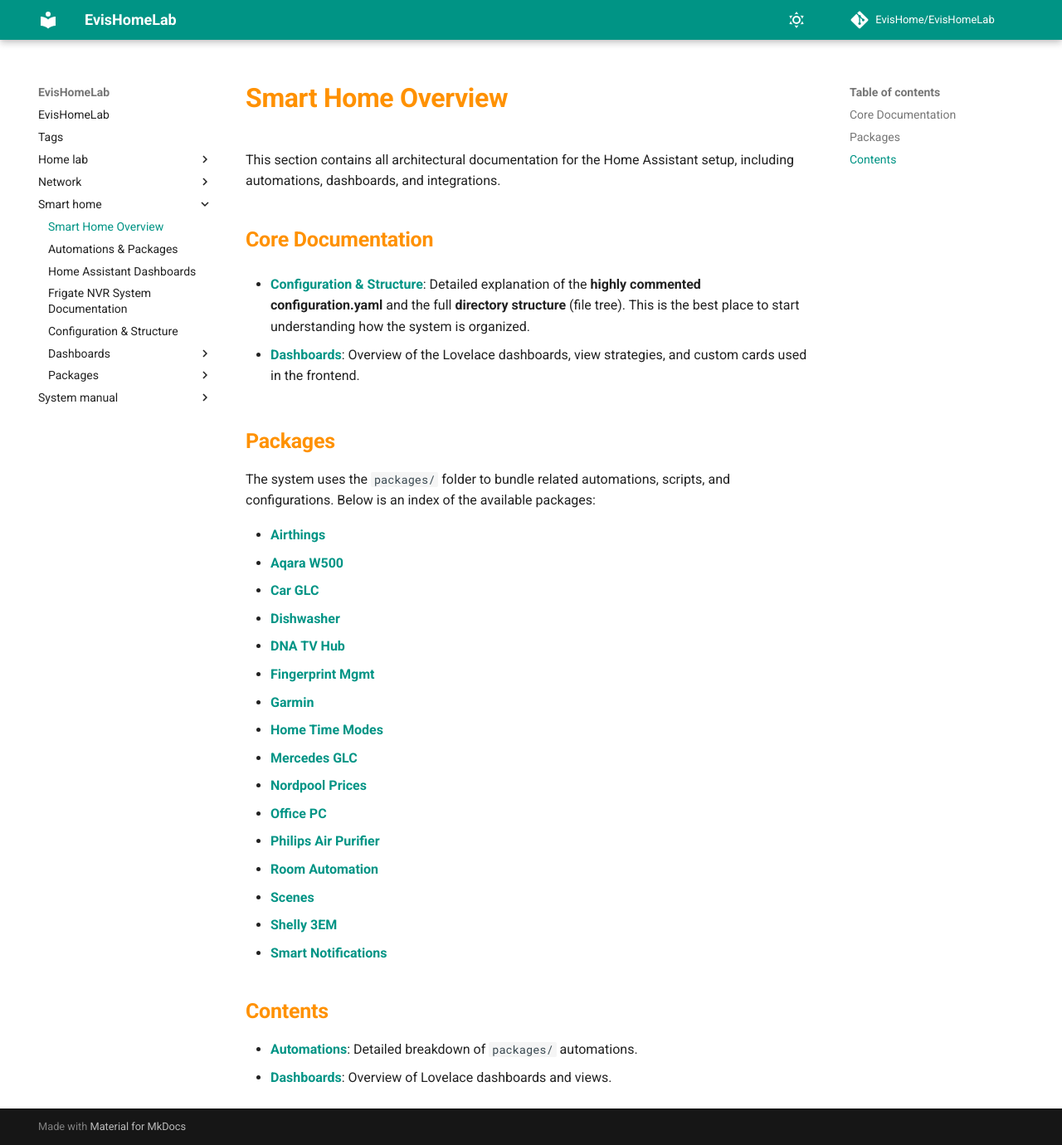
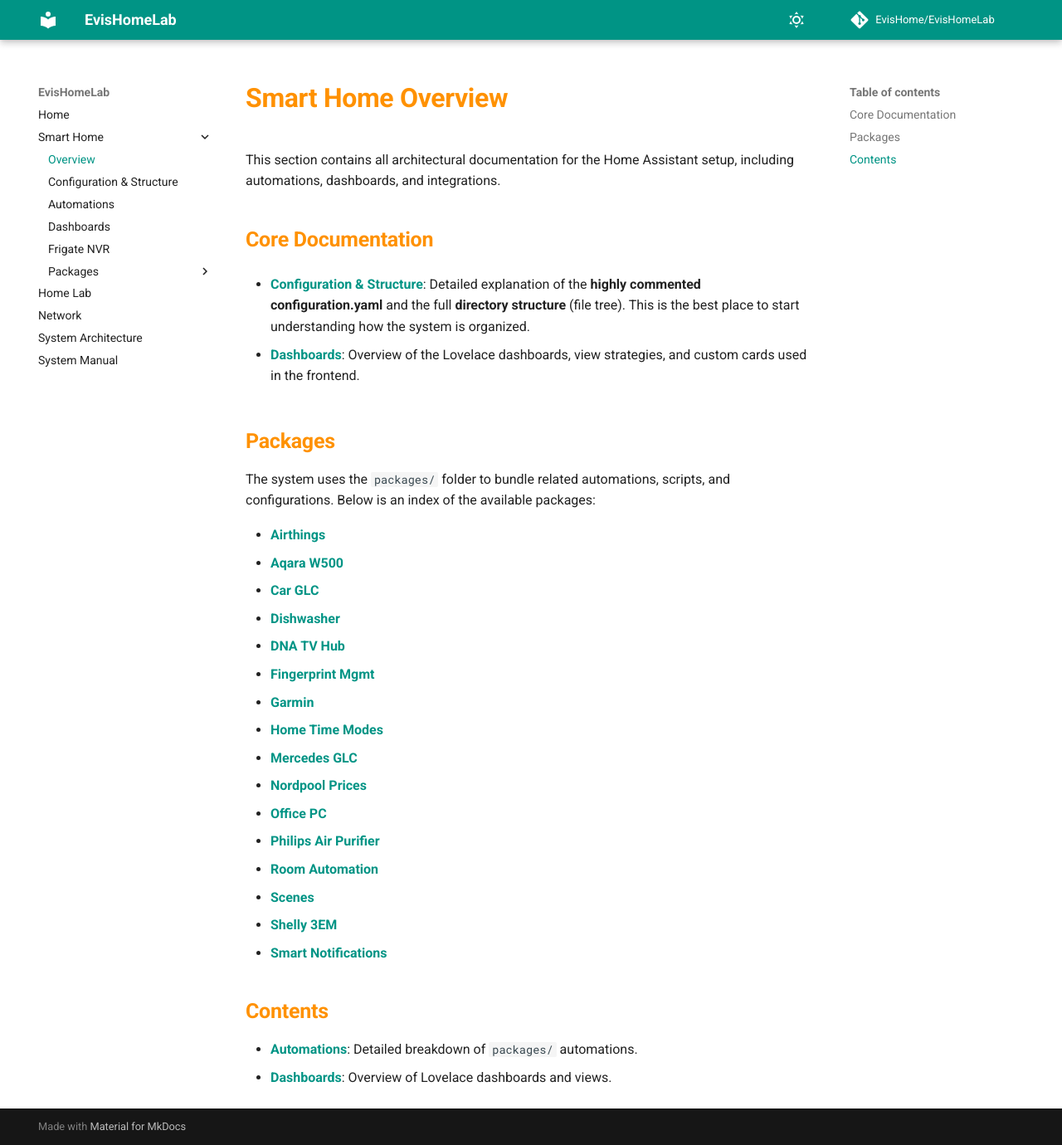
Before and after one commit to EvisHome/EvisHomeLab, an MkDocs documentation site: the page built from docs/smart-home/index.md, in a window 1280 px wide and 1380 px high. Shown: the whole window at 83% size. Built offline with MkDocs 1.6.1 and Material for MkDocs 9.7.7, drawn with Linux system fonts in a browser that asks for light colours; comment, search, counter and statistics services are not loaded.

Commit message:
Update Nav

```diff
--- a/mkdocs.yml
+++ b/mkdocs.yml
@@ -23,34 +23,34 @@
       toggle:
         icon: material/weather-night
         name: Switch to light mode
-#nav:
-#  - Home: index.md
-#  - Smart Home:
-#      - Overview: smart-home/index.md
-#      - Configuration & Structure: smart-home/structure.md
-#      - Automations: smart-home/automations.md
-#      - Dashboards: smart-home/dashboards/index.md
-#      - Frigate NVR: smart-home/frigate_nvr.md
-#      - Packages:
-#          - Airthings: smart-home/packages/airthings.md
-#          - Aqara W500: smart-home/packages/aqara_w500.md
-#          - Car: smart-home/packages/car.md
-#          - Dishwasher: smart-home/packages/dishwasher.md
-#          - DNA TV Hub: smart-home/packages/dna_tv_hub.md
-#          - Fingerprint Mgmt: smart-home/packages/fingerprint_management.md
-#          - Garmin: smart-home/packages/garmin.md
-#          - Home Time Modes: smart-home/packages/home_time_modes.md
-#          - Nordpool Prices: smart-home/packages/nordpool_prices.md
-#          - Office PC: smart-home/packages/office_pc.md
-#          - Philips Air Purifier: smart-home/packages/philips_air_purifier.md
-#          - Room Automation: smart-home/packages/room_automation.md
-#          - Scenes: smart-home/packages/scenes.md
-#          - Shelly 3EM: smart-home/packages/shelly_3em.md
-#          - Smart Notifications: smart-home/packages/smart_notifications.md
-#  - Home Lab: home-lab/index.md
-#  - Network: network/index.md
-#  - System Architecture: system_manual/architecture.md
-#  - System Manual: system_manual/setup_guide.md
+nav:
+  - Home: index.md
+  - Smart Home:
+      - Overview: smart-home/index.md
+      - Configuration & Structure: smart-home/structure.md
+      - Automations: smart-home/automations.md
+      - Dashboards: smart-home/dashboards/index.md
+      - Frigate NVR: smart-home/frigate_nvr.md
+      - Packages:
+          - Airthings: smart-home/packages/airthings.md
+          - Aqara W500: smart-home/packages/aqara_w500.md
+          - Car: smart-home/packages/car.md
+          - Dishwasher: smart-home/packages/dishwasher.md
+          - DNA TV Hub: smart-home/packages/dna_tv_hub.md
+          - Fingerprint Mgmt: smart-home/packages/fingerprint_management.md
+          - Garmin: smart-home/packages/garmin.md
+          - Home Time Modes: smart-home/packages/home_time_modes.md
+          - Nordpool Prices: smart-home/packages/nordpool_prices.md
+          - Office PC: smart-home/packages/office_pc.md
+          - Philips Air Purifier: smart-home/packages/philips_air_purifier.md
+          - Room Automation: smart-home/packages/room_automation.md
+          - Scenes: smart-home/packages/scenes.md
+          - Shelly 3EM: smart-home/packages/shelly_3em.md
+          - Smart Notifications: smart-home/packages/smart_notifications.md
+  - Home Lab: home-lab/index.md
+  - Network: network/index.md
+  - System Architecture: system_manual/architecture.md
+  - System Manual: system_manual/setup_guide.md
 
 markdown_extensions:
   - attr_list # Required for MkDocs Material styling features
@@ -68,5 +68,5 @@
 
 plugins:
   - tags:
-      tags_file: tags.md
+#      tags_file: tags.md
 #  - awesome-pages
```
